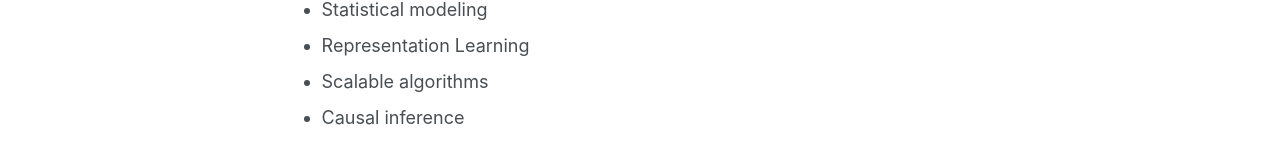
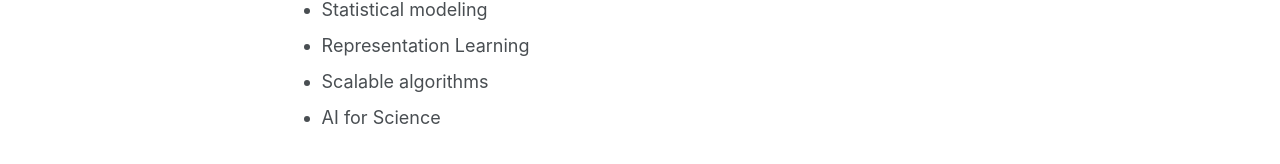
Before and after one commit to aakarsh-anand/aakarsh-anand.github.io, a Jekyll site: the page built from _pages/about.md, in a window 1280 px wide and 1022 px high. Shown: the part 684-848 px from the top of the window. Built offline with Jekyll 4.4.1, drawn with Linux system fonts in a browser that asks for light colours; some web fonts are replaced.

Commit message:
change resume and about

```diff
--- a/_pages/about.md
+++ b/_pages/about.md
@@ -18,4 +18,4 @@ I am mainly focused on Artificial Intelligence with additional directions in Dat
 - Statistical modeling
 - Representation Learning
 - Scalable algorithms
-- Causal inference
+- AI for Science
```
Also changed, not shown: 1 other file.
